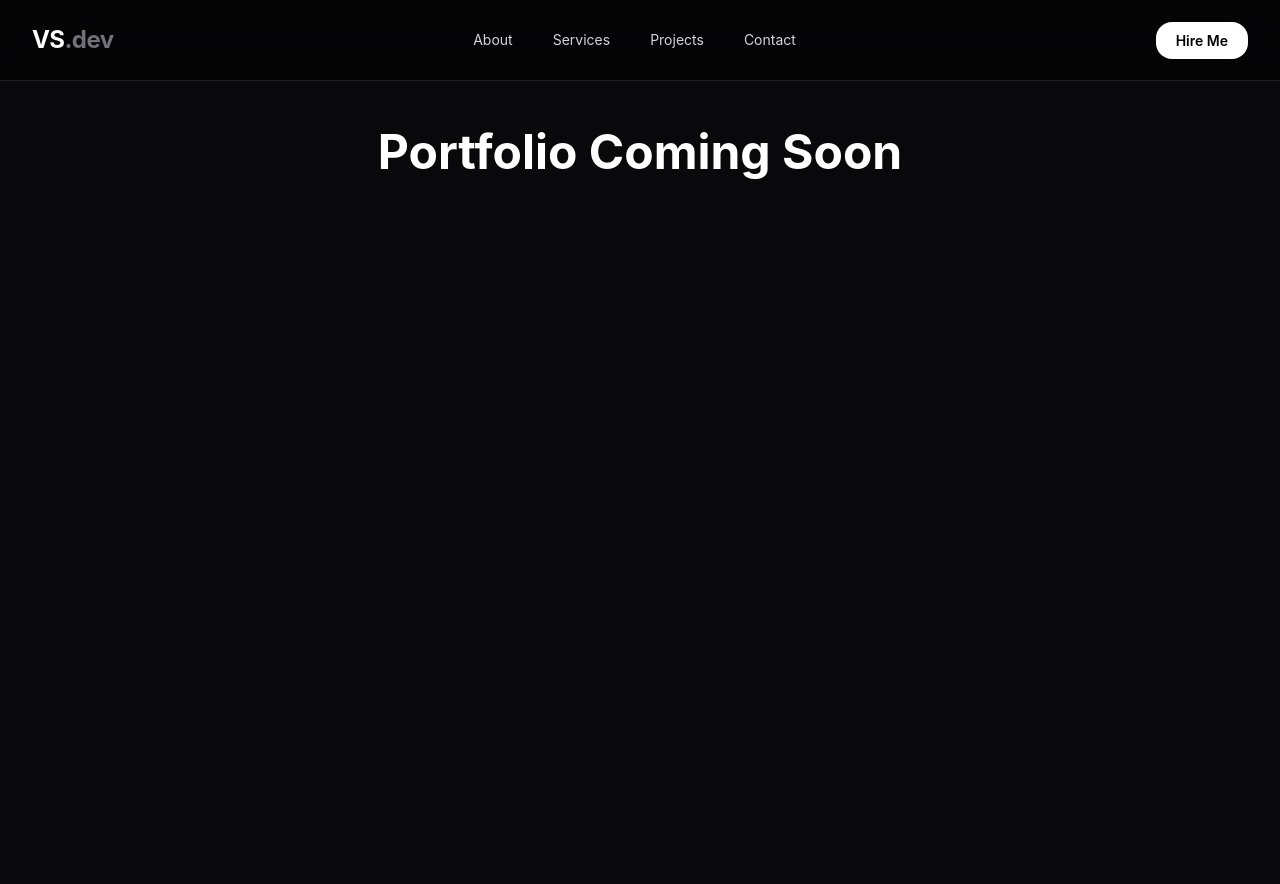
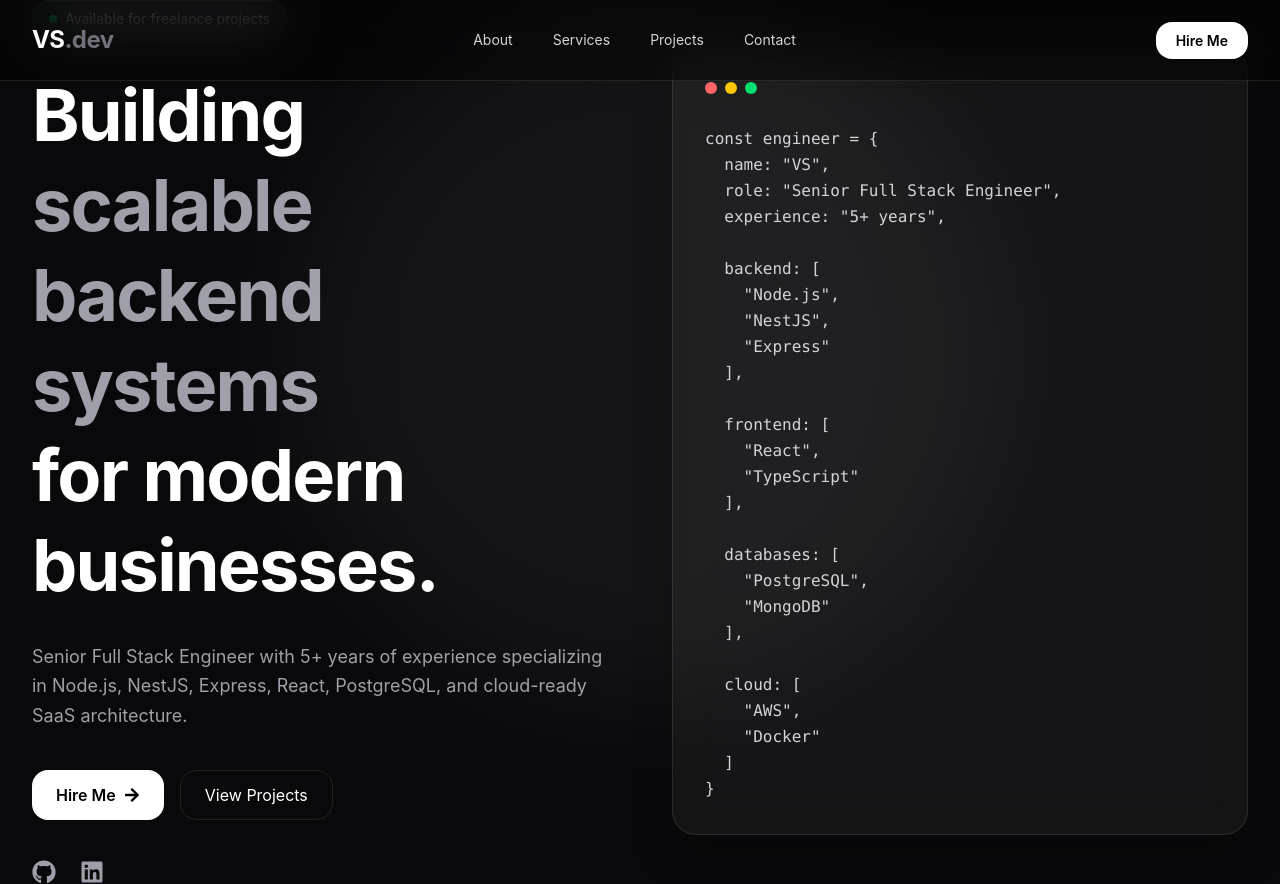
Before and after one commit to provks/portfolio, a React app: page / in a window 1280 px wide. Before the commit the page ends 800 px from the top, so only its background shows below. Built offline with nearby package versions, Linux system fonts and the light colour scheme; the HTML template or start-up script is replaced by a standard one.

Commit message:
add hero section

```diff
--- a/src/App.tsx
+++ b/src/App.tsx
@@ -1,13 +1,15 @@
 import "./index.css";
 import Navbar from "./components/layout/Navbar";
+import Hero from "./components/layout/Hero";
 function App() {
 
   return (
     <main className="min-h-screen bg-dark text-white">
       <Navbar />
-      <h1 className="text-5xl font-bold text-center pt-32">
+      <Hero />
+      {/* <h1 className="text-5xl font-bold text-center pt-32">
         Portfolio Coming Soon
-      </h1>
+      </h1> */}
     </main>
   )
 }
--- /dev/null
+++ b/src/components/layout/Hero.tsx
@@ -0,0 +1,132 @@
+import { motion } from "framer-motion";
+import { FaGithub, FaLinkedin, FaArrowRight } from "react-icons/fa";
+
+const Hero = () => {
+  return (
+    <section className="relative min-h-screen flex items-center overflow-hidden">
+      {/* Background Glow */}
+      <div className="absolute top-0 left-1/2 -translate-x-1/2 w-[700px] h-[700px] bg-white/5 blur-3xl rounded-full" />
+
+      <div className="max-w-7xl mx-auto px-6 lg:px-8 w-full">
+        <div className="grid lg:grid-cols-2 gap-16 items-center">
+          {/* Left Content */}
+          <motion.div
+            initial={{ opacity: 0, y: 40 }}
+            animate={{ opacity: 1, y: 0 }}
+            transition={{ duration: 0.7 }}
+          >
+            {/* Availability Badge */}
+            <div className="inline-flex items-center gap-2 px-4 py-2 rounded-full border border-white/10 bg-white/5 text-sm text-zinc-300 mb-8">
+              <span className="w-2 h-2 rounded-full bg-green-400" />
+              Available for freelance projects
+            </div>
+
+            {/* Heading */}
+            <h1 className="text-5xl md:text-6xl lg:text-7xl font-bold leading-tight tracking-tight">
+              Building
+              <span className="block text-zinc-400">
+                scalable backend systems
+              </span>
+              for modern businesses.
+            </h1>
+
+            {/* Description */}
+            <p className="mt-8 text-lg text-zinc-400 leading-relaxed max-w-2xl">
+              Senior Full Stack Engineer with 5+ years of experience
+              specializing in Node.js, NestJS, Express, React, PostgreSQL,
+              and cloud-ready SaaS architecture.
+            </p>
+
+            {/* CTA Buttons */}
+            <div className="mt-10 flex flex-wrap gap-4">
+              <a
+                href="#contact"
+                className="group inline-flex items-center gap-2 px-6 py-3 rounded-2xl bg-white text-black font-semibold hover:scale-105 transition duration-300"
+              >
+                Hire Me
+                <FaArrowRight className="group-hover:translate-x-1 transition" />
+              </a>
+
+              <a
+                href="#projects"
+                className="px-6 py-3 rounded-2xl border border-white/10 hover:bg-white/5 transition duration-300"
+              >
+                View Projects
+              </a>
+            </div>
+
+            {/* Social Links */}
+            <div className="mt-10 flex items-center gap-6">
+              <a
+                href="https://github.com/"
+                target="_blank"
+                rel="noreferrer"
+                className="text-2xl text-zinc-400 hover:text-white transition duration-300"
+              >
+                <FaGithub />
+              </a>
+
+              <a
+                href="https://linkedin.com/"
+                target="_blank"
+                rel="noreferrer"
+                className="text-2xl text-zinc-400 hover:text-white transition duration-300"
+              >
+                <FaLinkedin />
+              </a>
+            </div>
+          </motion.div>
+
+          {/* Right Side Card */}
+          <motion.div
+            initial={{ opacity: 0, scale: 0.95 }}
+            animate={{ opacity: 1, scale: 1 }}
+            transition={{ duration: 0.7, delay: 0.2 }}
+            className="relative"
+          >
+            <div className="rounded-3xl border border-white/10 bg-white/5 backdrop-blur-xl p-8 shadow-2xl">
+              {/* Window Header */}
+              <div className="flex items-center gap-2 mb-8">
+                <div className="w-3 h-3 rounded-full bg-red-400" />
+                <div className="w-3 h-3 rounded-full bg-yellow-400" />
+                <div className="w-3 h-3 rounded-full bg-green-400" />
+              </div>
+
+              {/* Code Snippet */}
+              <pre className="overflow-x-auto text-sm md:text-base text-zinc-300 leading-relaxed">
+                <code>{`const engineer = {
+  name: "VS",
+  role: "Senior Full Stack Engineer",
+  experience: "5+ years",
+
+  backend: [
+    "Node.js",
+    "NestJS",
+    "Express"
+  ],
+
+  frontend: [
+    "React",
+    "TypeScript"
+  ],
+
+  databases: [
+    "PostgreSQL",
+    "MongoDB"
+  ],
+
+  cloud: [
+    "AWS",
+    "Docker"
+  ]
+}`}</code>
+              </pre>
+            </div>
+          </motion.div>
+        </div>
+      </div>
+    </section>
+  );
+};
+
+export default Hero;
```
